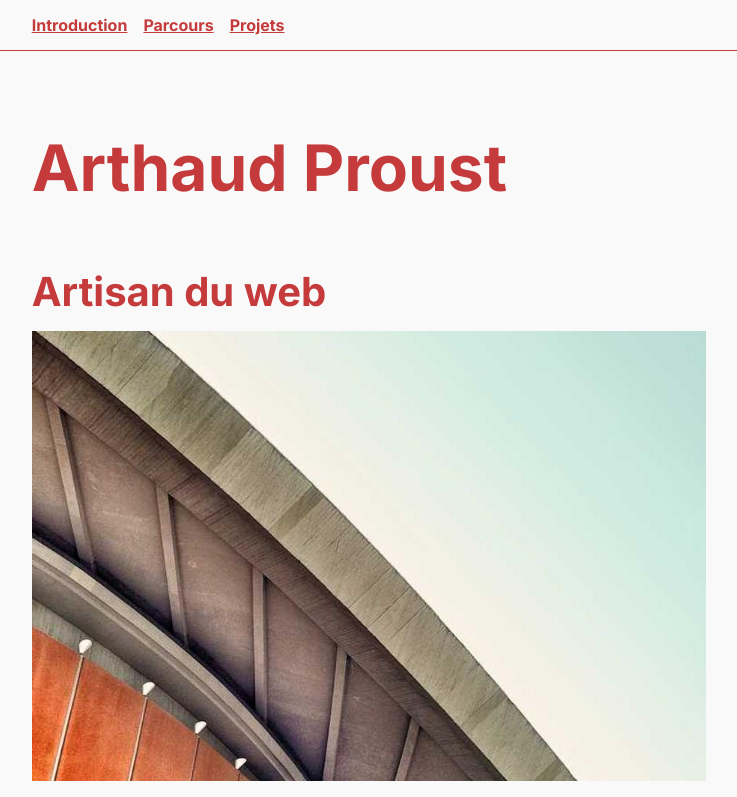
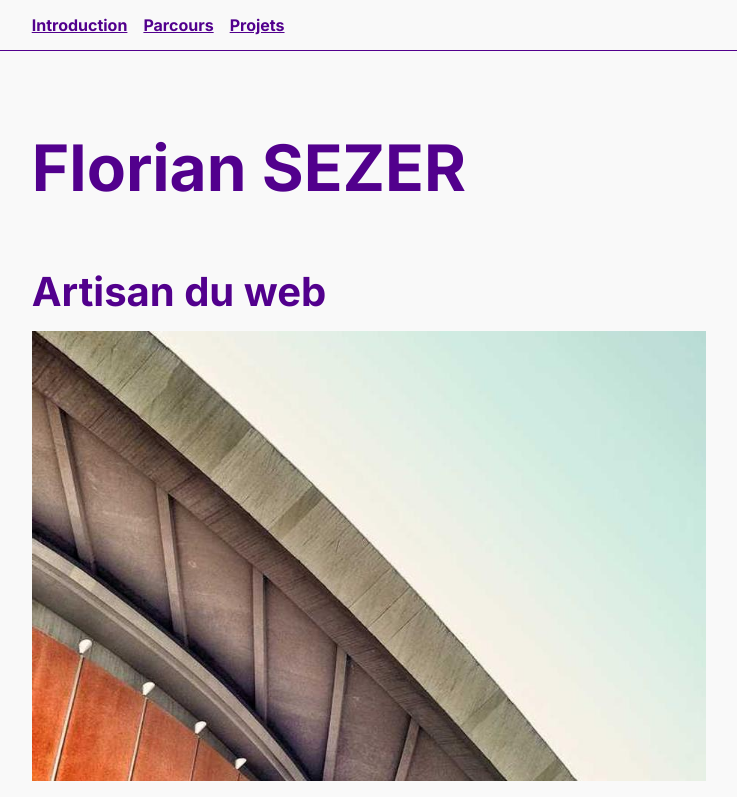
Before and after one commit to flo16r/portfoli0, a plain HTML site: page index.html in a window 1280 px wide. Shown: the top 797 px of the page, without its empty margins (271-1008 px from the left). Drawn offline with Linux system fonts and the light colour scheme.

Commit message:
feat: name

```diff
--- a/css/styles.css
+++ b/css/styles.css
@@ -8,7 +8,7 @@ html {
 }
 
 :root {
-    --primary: #c53a3a;
+    --primary: #52008d;
     --text: #1e1e1e;
     --background: #f9f9f9;
 }
--- a/index.html
+++ b/index.html
@@ -12,7 +12,7 @@
     <meta name="language" content="fr">
     <meta http-equiv="content-language" content="fr">
 
-    <title>Simple Portfolio - Arthaud Proust</title>
+    <title>Florian SEZER</title>
     <meta name="description"
           content="Basé à Bordeaux, je suis développeur web. Site réalisé avec SimplePortfolio."/>
 
@@ -52,7 +52,7 @@
 </header>
 <div class="container">
     <main>
-        <h1>Arthaud Proust</h1>
+        <h1>Florian SEZER</h1>
         <section>
             <article id="intro">
                 <h2>Artisan du web</h2>
```
